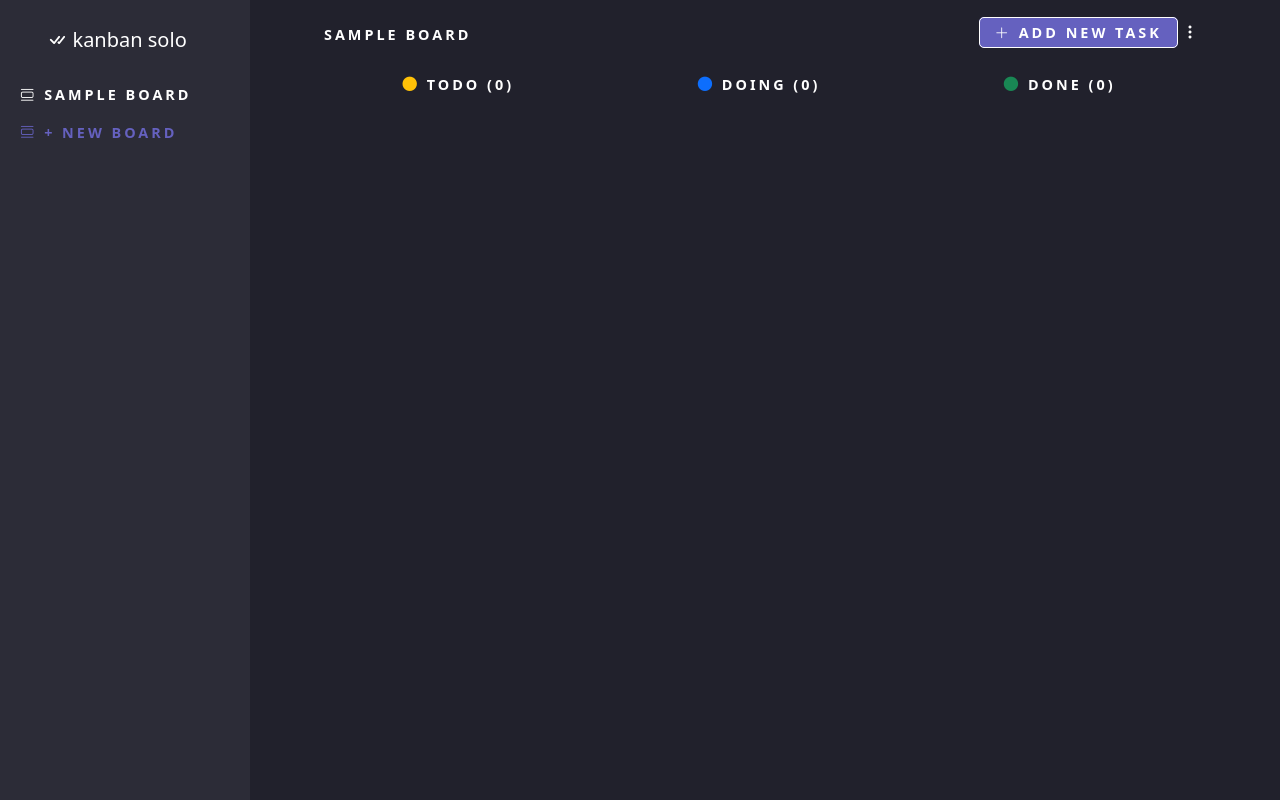
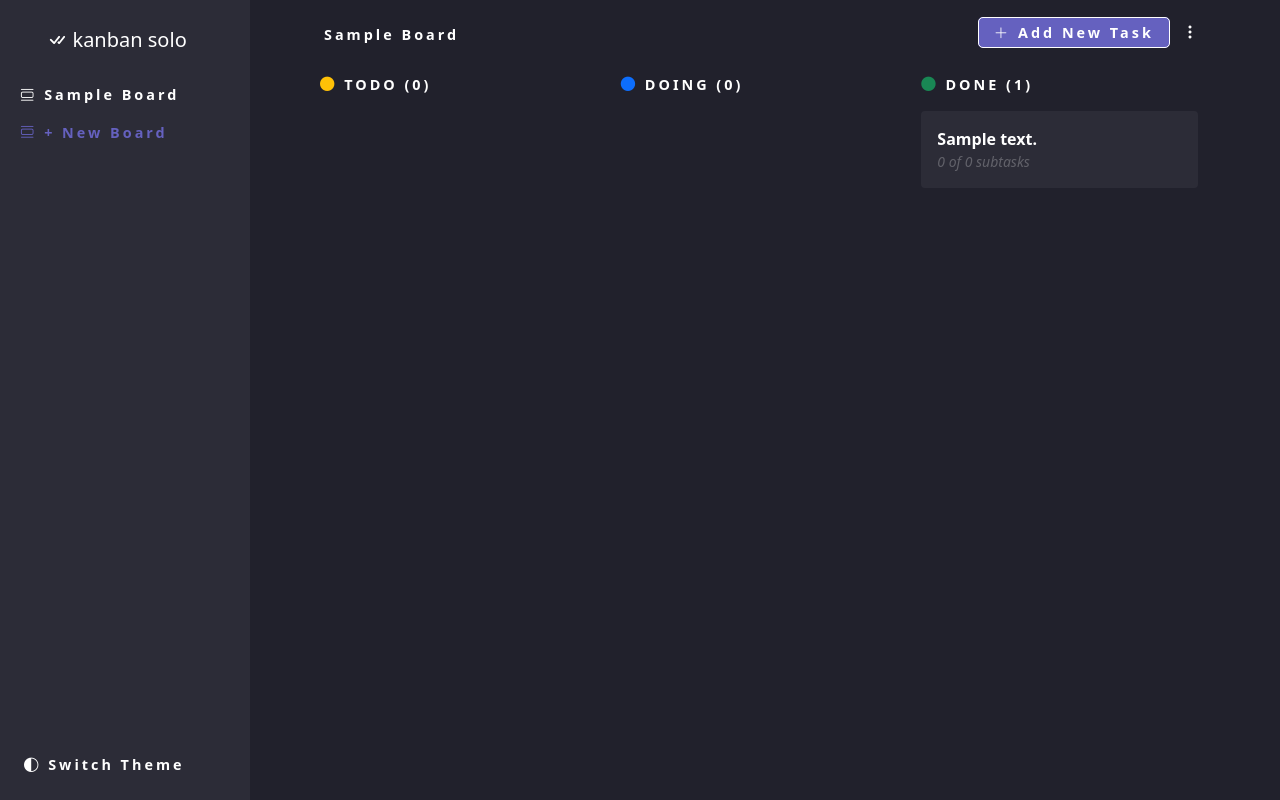
Before and after one commit to misterrager8/Kanban-Solo, a Flask app: page /board?id_=1 in a window 1280 px wide. Run offline with Flask 2, Linux system fonts and the light colour scheme; tables that the repository leaves empty hold one stand-in row (values such as "Sample post"); parts of the project's set-up code (start-up, migrations or seed data) failed here and were passed over.

Commit message:
Add alternate theme, styling tweaks

```diff
--- a/kanban_solo/models.py
+++ b/kanban_solo/models.py
@@ -15,13 +15,13 @@
         super(Board, self).__init__(**kwargs)
 
     def get_todo(self):
-        return self.tasks.filter(Task.parent_task == None, Task.status == "TODO")
+        return self.tasks.filter(Task.parent_task == None, Task.status == "Todo")
 
     def get_doing(self):
-        return self.tasks.filter(Task.parent_task == None, Task.status == "DOING")
+        return self.tasks.filter(Task.parent_task == None, Task.status == "Doing")
 
     def get_done(self):
-        return self.tasks.filter(Task.parent_task == None, Task.status == "DONE")
+        return self.tasks.filter(Task.parent_task == None, Task.status == "Done")
 
 
 class Task(db.Model):
@@ -30,7 +30,7 @@
     id = db.Column(db.Integer, primary_key=True)
     description = db.Column(db.Text)
     note = db.Column(db.Text)
-    status = db.Column(db.Text, default="TODO")
+    status = db.Column(db.Text, default="Todo")
     date_added = db.Column(db.DateTime)
     board = db.Column(db.Integer, db.ForeignKey("boards.id"))
     parent_task = db.Column(db.Integer, db.ForeignKey("tasks.id"))
@@ -41,3 +41,8 @@
 
     def get_subtasks(self, filter_: str = None):
         return self.subtasks.filter(db.text(filter_))
+
+    def get_subtasks_progress(self):
+        done = self.subtasks.filter(Task.status == "Done").count()
+        total = self.subtasks.count()
+        return "%s of %s subtasks" % (done, total)
--- a/kanban_solo/static/main.css
+++ b/kanban_solo/static/main.css
@@ -1,8 +1,15 @@
-:root {
+:root, html[data-theme="default"] {
     --navbar-bg: #2C2C37;
     --navbar-txt: white;
     --body-bg: #21212C;
     --body-txt: white;
+}
+
+html[data-theme="light"] {
+    --navbar-bg: white;
+    --navbar-txt: #1a1a1a;
+    --body-bg: lightgray;
+    --body-txt: #1a1a1a;
 }
 
 a, a:hover {
@@ -22,7 +29,7 @@
 }
 
 .font-custom, .nav-item-custom, .btn-custom, ::placeholder {
-    text-transform: uppercase;
+    text-transform: capitalize;
     font-weight: bold;
     letter-spacing: 3px;
     font-size: 0.9em;
--- a/kanban_solo/static/main.js
+++ b/kanban_solo/static/main.js
@@ -0,0 +1,13 @@
+$(document).ready(function() {
+    document.documentElement.setAttribute('data-theme', localStorage.getItem('kanban_solo_theme'));
+});
+
+function changeTheme(theme) {
+    if (localStorage.getItem('kanban_solo_theme') == 'default') {
+        document.documentElement.setAttribute('data-theme', 'light');
+        localStorage.setItem('kanban_solo_theme', 'light');
+    } else {
+        document.documentElement.setAttribute('data-theme', 'default');
+        localStorage.setItem('kanban_solo_theme', 'default');
+    }
+}
--- a/kanban_solo/templates/board.html
+++ b/kanban_solo/templates/board.html
@@ -6,7 +6,7 @@
     <span class="font-custom m-1">{{ board_.name }}</span>
     <div>
         <a class="btn-custom" data-bs-toggle="modal" data-bs-target="#addTask"><i class="bi bi-plus-lg"></i> add new task</a>
-        <a class="bi bi-three-dots-vertical" data-bs-toggle="dropdown" data-bs-target="#optionBoard"></a>
+        <a class="bi bi-three-dots-vertical ms-2" data-bs-toggle="dropdown" data-bs-target="#optionBoard"></a>
         <div class="dropdown-menu text-center" id="optionBoard">
             <a class="font-custom text-danger" href="{{ url_for('delete_board', id_=board_.id) }}">delete</a>
         </div>
@@ -22,20 +22,20 @@
 </div>
 
 <div class="row">
-    <div class="col-4">
-        <p class="font-custom text-center"><i class="bi bi-circle-fill text-warning"></i> todo ({{ board_.get_todo().count() }})</p>
+    <div class="col-xl-4">
+        <p class="font-custom"><i class="bi bi-circle-fill text-warning"></i> TODO ({{ board_.get_todo().count() }})</p>
         {% for i in board_.get_todo() %}
         {{ macros.task_card(i) }}
         {% endfor %}
     </div>
-    <div class="col-4">
-        <p class="font-custom text-center"><i class="bi bi-circle-fill text-primary"></i> doing ({{ board_.get_doing().count() }})</p>
+    <div class="col-xl-4">
+        <p class="font-custom"><i class="bi bi-circle-fill text-primary"></i> DOING ({{ board_.get_doing().count() }})</p>
         {% for i in board_.get_doing() %}
         {{ macros.task_card(i) }}
         {% endfor %}
     </div>
-    <div class="col-4">
-        <p class="font-custom text-center"><i class="bi bi-circle-fill text-success"></i> done ({{ board_.get_done().count() }})</p>
+    <div class="col-xl-4">
+        <p class="font-custom"><i class="bi bi-circle-fill text-success"></i> DONE ({{ board_.get_done().count() }})</p>
         {% for i in board_.get_done() %}
         {{ macros.task_card(i) }}
         {% endfor %}
--- a/kanban_solo/templates/index.html
+++ b/kanban_solo/templates/index.html
@@ -1,5 +1,5 @@
 {% import "macros.html" as macros with context %}
-<html>
+<html data-theme="default">
     <head>
         <link rel="icon" href="{{ url_for('static', filename='favicon.svg') }}">
         <link href="https://cdn.jsdelivr.net/npm/bootstrap@5.1.3/dist/css/bootstrap.min.css" rel="stylesheet" integrity="sha384-1BmE4kWBq78iYhFldvKuhfTAU6auU8tT94WrHftjDbrCEXSU1oBoqyl2QvZ6jIW3" crossorigin="anonymous">
@@ -15,6 +15,8 @@
         <a class="nav-item-custom mb-3 text-truncate" href="{{ url_for('board', id_=i.id) }}"><i class="bi bi-view-list"></i> {{ i.name }}</a>
         {% endfor %}
         <a style="color: #6561BF" class="nav-item-custom" data-bs-toggle="modal" data-bs-target="#addBoard"><i class="bi bi-view-list"></i> + new board</a>
+
+        <a class="nav-item-custom fixed-bottom p-4" onclick="changeTheme()"><i class="bi bi-circle-half"></i> switch theme</a>
     </nav>
 
     <div class="modal" id="addBoard">
--- a/kanban_solo/templates/macros.html
+++ b/kanban_solo/templates/macros.html
@@ -1,9 +1,9 @@
 <!--suppress ALL-->
 {% macro task_card(task) %}
-<div class="card col-12 border-0 mb-4">
+<div class="card col-xl-12 border-0 mb-4">
     <div class="card-body">
         <a data-bs-toggle="modal" data-bs-target="#editTask{{ task.id }}" class="fw-bold">{{ task.description }}</a><br>
-        <span class="fst-italic small opacity-25">{{ task.get_subtasks(filter_="status != 'DONE'").count() }} subtasks</span>
+        <span class="fst-italic small opacity-25">{{ task.get_subtasks_progress() }}</span>
     </div>
 </div>
 
@@ -17,15 +17,19 @@
                     <a class="font-custom text-danger" href="{{ url_for('delete_task', id_=task.id) }}">delete</a>
                 </div>
             </div>
-            <span class="my-3 opacity-25">{{ task.note }}</span>
+            <span class="my-3 opacity-25" style="white-space: pre-wrap">{{ task.note or 'No Notes' }}</span>
 
+            {% if task.subtasks.count() > 0 %}
+            <span class="font-custom">subtasks</span>
             {% for i in task.subtasks %}
-            <div class="mb-3">
-                <a href="{{ url_for('mark_task', id_=i.id) }}" class="bi bi-{% if i.status=="DONE" %}check-square{% else %}square{% endif %}"></a>
+            <div class="mb-3 {% if i.status=="Done" %}text-decoration-line-through opacity-25{% else %}square{% endif %}">
+                <a href="{{ url_for('mark_task', id_=i.id) }}" class="bi bi-{% if i.status=="Done" %}check-square{% else %}square{% endif %} me-2"></a>
                 {{ i.description }}
             </div>
             {% endfor %}
+            {% endif %}
 
+            <span class="font-custom">status</span>
             {{ macros.task_edit_form(task) }}
         </div>
     </div>
@@ -34,21 +38,21 @@
 
 {% macro board_create_form() %}
 <form method="POST" action="{{ url_for('create_board') }}">
-    <input name="name" autocomplete="off" class="input-custom w-100 mb-3" placeholder="name">
+    <input name="name" autocomplete="off" class="input-custom w-100 mb-3" placeholder="Example: E-commerce website">
     <button type="submit" class="btn-custom w-100">create board</button>
 </form>
 {% endmacro %}
 
 {% macro task_create_form(board) %}
-{% set status_options = ["TODO", "DOING", "DONE"] %}
+{% set status_options = ["Todo", "Doing", "Done"] %}
 <form method="POST" action="{{ url_for('create_task', id_=board.id) }}">
     <label class="font-custom">Description</label>
-    <input name="description" autocomplete="off" class="input-custom w-100 mb-4" placeholder="description">
+    <input name="description" autocomplete="off" class="input-custom w-100 mb-4" placeholder="Example: Write documentation">
     <label class="font-custom">Note</label>
-    <textarea rows="10" name="note" autocomplete="off" class="input-custom w-100 mb-4" placeholder="note"></textarea>
+    <textarea rows="10" name="note" autocomplete="off" class="input-custom w-100 mb-4" placeholder="Example: Use sphinx" style="white-space: pre-wrap"></textarea>
 
     <label class="font-custom">subtasks</label>
-    <input name="subtask" autocomplete="off" class="input-custom w-100 mb-3" placeholder="subtask">
+    <input name="subtask" autocomplete="off" class="input-custom w-100 mb-3" placeholder="Example: List out features">
     <button type="button" class="btn-custom w-100 mb-4">+ add new subtask</button>
 
     <label class="font-custom">status</label>
@@ -62,14 +66,12 @@
 {% endmacro %}
 
 {% macro task_edit_form(task) %}
-{% set status_options = ["TODO", "DOING", "DONE"] %}
+{% set status_options = ["Todo", "Doing", "Done"] %}
 <form method="POST" action="{{ url_for('edit_task', id_=task.id) }}">
-    <input name="description" autocomplete="off" class="input-custom w-100 mb-3" placeholder="description" value="{{ task.description }}">
-    <select name="status" class="input-custom w-100 mb-3">
+    <select name="status" class="input-custom w-100" onchange="this.form.submit()">
         {% for i in status_options %}
         <option value="{{ i }}" {% if i==task.status %}selected{% endif %}>{{ i }}</option>
         {% endfor %}
     </select>
-    <button type="submit" class="btn-custom w-100">edit task</button>
 </form>
 {% endmacro %}
--- a/kanban_solo/views.py
+++ b/kanban_solo/views.py
@@ -74,7 +74,6 @@
 @current_app.route("/edit_task", methods=["POST"])
 def edit_task():
     task_ = Task.query.get(int(request.args.get("id_")))
-    task_.description = request.form["description"]
     task_.status = request.form["status"]
     db.session.commit()
 
@@ -84,7 +83,7 @@
 @current_app.route("/mark_task")
 def mark_task():
     task_ = Task.query.get(int(request.args.get("id_")))
-    task_.status = "DONE" if not task_.status == "DONE" else "TODO"
+    task_.status = "Done" if not task_.status == "Done" else "Todo"
 
     db.session.commit()
 
```
